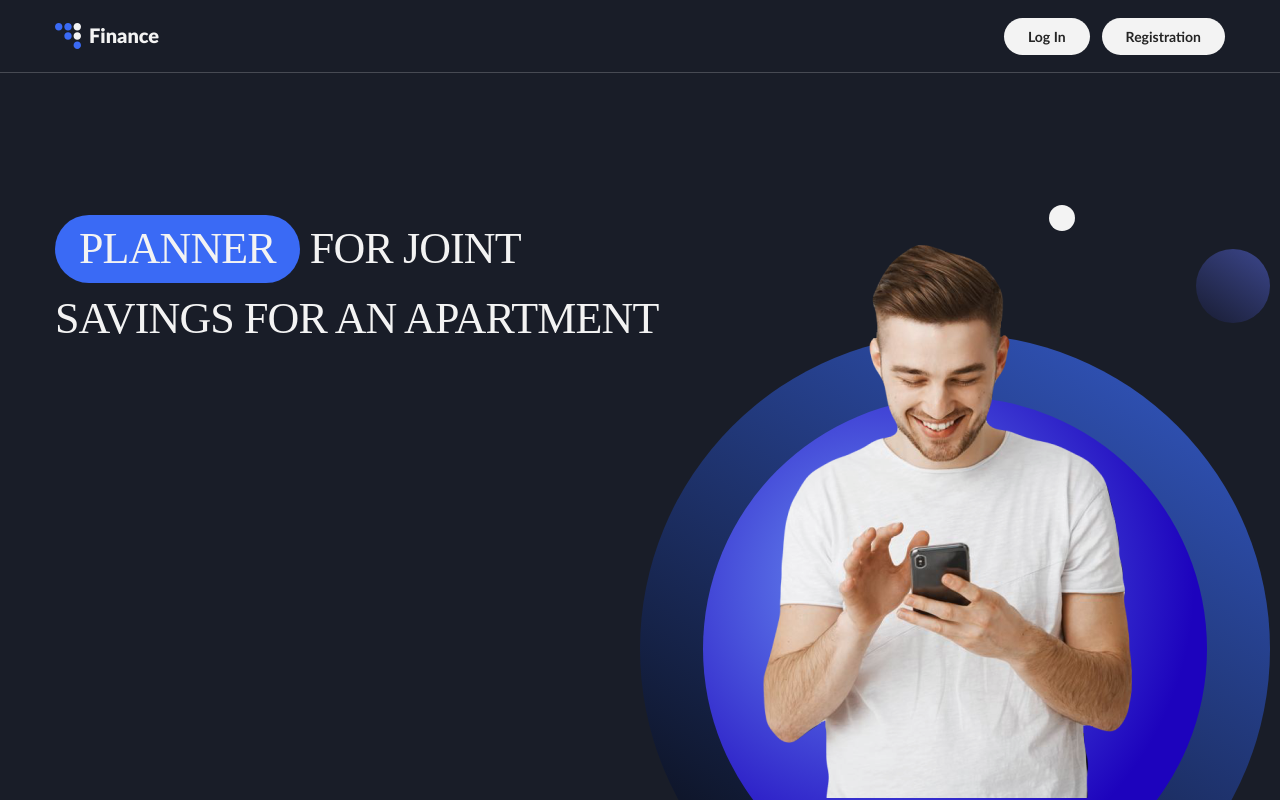
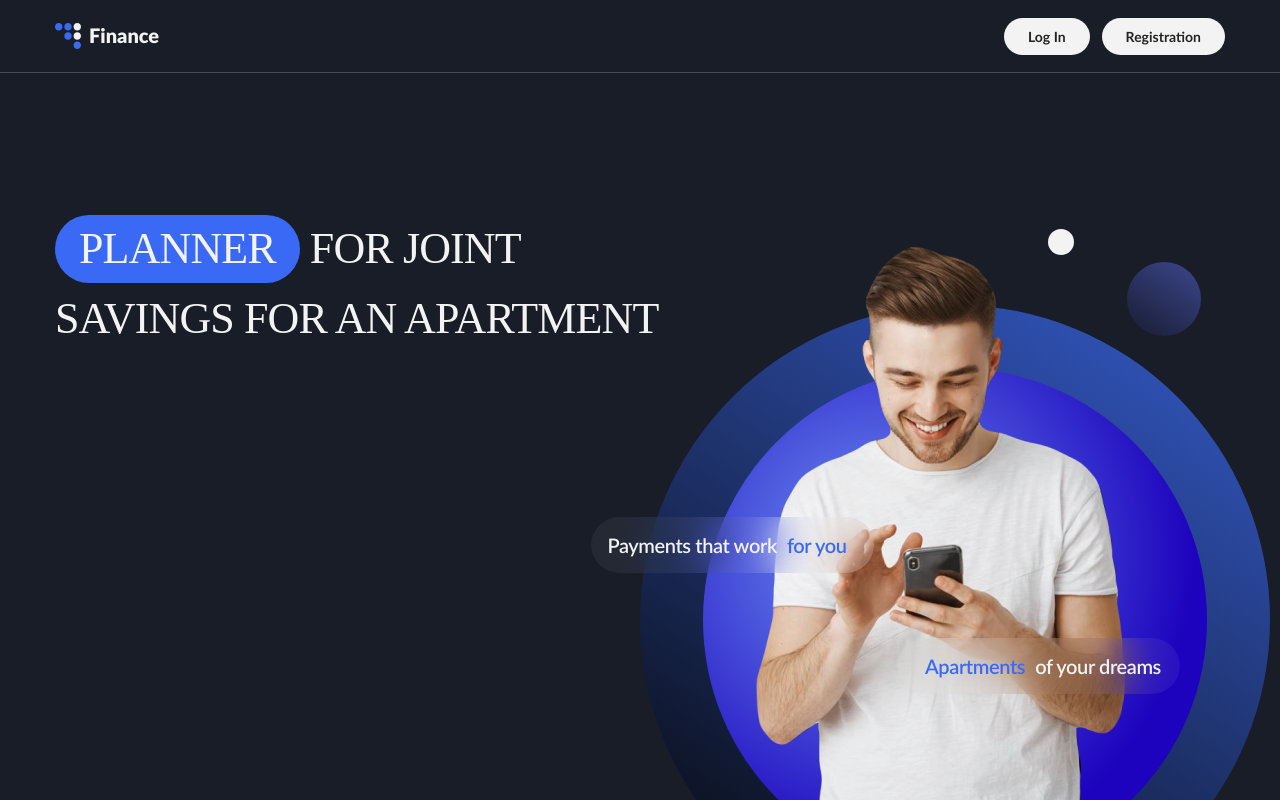
Before and after one commit to SolusBlade/ITD-React-project, a React (Create React App) app: page / in a window 1280 px wide. Built offline with nearby package versions, Linux system fonts and the light colour scheme; a web font is replaced by a local one; what yup-password would draw is missing.

Commit message:
adds text elements on hero img, eye show/hide toggle on password input field

```diff
--- a/src/components/HomePageElt/HomePageElt.jsx
+++ b/src/components/HomePageElt/HomePageElt.jsx
@@ -8,7 +8,8 @@ const HomePageElt = () => {
   // const location = useLocation();
 
   return (
-    <Container>
+    <Container style={{position: "relative",}}>
+      {/* <div className={s.section}> */}
       {/* <NavLink to='/register'state={location}>REGISTER</NavLink>
         <NavLink to='/login' state={location}>LOGIN</NavLink> */}
 
@@ -28,15 +29,22 @@ const HomePageElt = () => {
         </h1>
       )}
       <div className={s.imgWrap}>
-        <div className={s.imgRoundWhite} />
-        <div className={s.imgRoundGrad} />
+        <div className={s.imgOuterRound}>
+          <div className={s.imgRoundWhite} />
+          <div className={s.imgRoundGrad} />
+          <div className={s.imgInnerRound} />
+          <div className={s.homeImg}></div>
+          <div className={s.textPaiments}>
+            Payments that work
+            <span className={s.textPaimentsAccent}> for you</span>
+          </div>
+          <div className={s.textAppartments}>
+          <span className={s.textPaimentsAccent}> Apartments</span> of your dreams
 
-        <div className={s.imgOuterRound}>
-          <div className={s.imgInnerRound} />
+          </div>
         </div>
-        <div className={s.homeImg} />
-
       </div>
+      {/* </div> */}
     </Container>
   );
 };
--- a/src/components/HomePageElt/HomePageElt.module.scss
+++ b/src/components/HomePageElt/HomePageElt.module.scss
@@ -52,7 +52,8 @@
 .imgWrap {
   position: absolute;
   overflow: hidden;
-  width: 370px;
+  width: 481px;
+  width: 100%;
   height: 433px;
   right: 50%;
   bottom: 0;
@@ -65,9 +66,9 @@
     transform: translateX(50%);
   }
   @include desktop {
-    width: 630px;
+    width: 690px;
     height: 595px;
-    left: 50%;
+    left: 46%;
   }
 }
 
@@ -75,8 +76,9 @@
   position: absolute;
   width: 481px;
   height: 481px;
-  bottom: -135px;
-  right: -53px;
+  bottom: -124px;
+  right: 50%;
+  transform: translateX(50%);
 
   border-radius: 50%;
   z-index: 1;
@@ -85,12 +87,15 @@
     rgba(58, 106, 245, 0.7) 9.2%,
     rgba(0, 0, 0, 0.7) 97.4%
   );
-
   @include tablet {
     width: 630px;
     height: 630px;
-    right: 0;
     bottom: -164px;
+    right: 48%;
+  }
+  @include desktop {
+    bottom: -135px;
+    right: 47%;
   }
 }
 
@@ -115,8 +120,8 @@
   position: absolute;
   width: 20px;
   height: 20px;
-  right: 106px;
-  top: 0px;
+  right: 159px;
+  top: -56px;
   border-radius: 50%;
 
   background: $white;
@@ -125,6 +130,7 @@
     width: 26px;
     height: 26px;
     right: 31%;
+    top: -12%;
   }
 }
 
@@ -132,8 +138,8 @@
   position: absolute;
   width: 56px;
   height: 56px;
-  right: 0;
-  top: 44px;
+  right: 53px;
+  top: -32px;
   border-radius: 50%;
   background: linear-gradient(
     214.51deg,
@@ -144,6 +150,8 @@
   @include tablet {
     width: 74px;
     height: 74px;
+    right: 69px;
+    top: -43px;
   }
 }
 
@@ -152,13 +160,16 @@
   position: absolute;
   width: 349px;
   height: 454px;
-  right: 13px;
-  top: 4%;
+  // right: 13px;
+  right: 66px;
+  // top: 4%;
+  bottom: 110px;
+
   z-index: 5;
   background-image: url(../../assets/images/hero-mobile.png);
   background-repeat: no-repeat;
-    background-position: center;
-    object-fit: contain;
+  background-position: center;
+  object-fit: contain;
   @include retina {
     background-image: url(../../assets/images/hero-mobile-2x.png);
   }
@@ -166,7 +177,9 @@
   @include tablet {
     width: 438px;
     height: 569px;
-    right: 18%;
+    right: 19%;
+    bottom: 135px;
+
     background-image: url(../../assets/images/hero-tablet.png);
     @include retina {
       background-image: url(../../assets/images/hero-tablet-2x.png);
@@ -182,3 +195,85 @@
     }
   }
 }
+
+.textPaiments {
+  position: absolute;
+  display: flex;
+  justify-content: center;
+  align-items: center;
+  // width: 283px;
+  // height: 56px;
+  width: 197px;
+  height: 34px;
+  // left: -9px;
+  // top: 201px;
+  left: 66px;
+  top: 151px;
+  color: $white;
+  font-style: normal;
+  @include font(600, 14px, 1.3);
+
+  text-align: center;
+  letter-spacing: -0.02em;
+
+  background: rgba(243, 243, 243, 0.053);
+  backdrop-filter: blur(21.47px);
+  border-radius: 31px;
+  z-index: 10;
+
+  @include tablet {
+    width: 283px;
+    height: 56px;
+    left: -9px;
+    top: 201px;
+
+    @include font(600, 20px, 1.2);
+  }
+
+  @include desktop {
+    left: -49px;
+    top: 212px;
+  }
+}
+.textAppartments {
+  position: absolute;
+  display: flex;
+  justify-content: center;
+  align-items: center;
+  // width: 283px;
+  // height: 56px;
+  width: 197px;
+  height: 34px;
+  right: 88px;
+  bottom: 189px;
+
+  color: $white;
+  @include font(600, 14px, 1.3);
+
+  text-align: center;
+  letter-spacing: -0.02em;
+
+  background: rgba(243, 243, 243, 0.053);
+  backdrop-filter: blur(21.47px);
+  border-radius: 31px;
+  z-index: 10;
+
+  @include tablet {
+    width: 283px;
+    height: 56px;
+    right: 73px;
+    bottom: 240px;
+
+    @include font(600, 20px, 1.2);
+  }
+
+  @include desktop {
+    right: 90px;
+    bottom: 241px;
+  }
+}
+
+.textPaimentsAccent {
+  color: $blue;
+  padding: 0 10px;
+}
--- a/src/components/UserForm/UserForm.jsx
+++ b/src/components/UserForm/UserForm.jsx
@@ -1,19 +1,26 @@
-import {  memo } from 'react';
-import { useDispatch} from 'react-redux';
+import { memo } from 'react';
+import { useDispatch } from 'react-redux';
 import s from './UserForm.module.scss';
 import { Formik, Field, Form } from 'formik';
 import * as Yup from 'yup';
 import YupPassword from 'yup-password';
+import icon from '../../assets/icons/icons.svg';
 
 YupPassword(Yup);
 
 const UserForm = ({ onSubmit, btnSubmit }) => {
-
   const dispatch = useDispatch();
 
   return (
     <Formik
-      initialValues={{ name: '', email: '', password: '' }}
+      initialValues={{
+        name: '',
+        email: '',
+        password: '',
+        toggle: true,
+        eye: true,
+        type: 'password',
+      }}
       validationSchema={Yup.object({
         name: Yup.string()
           .min(4, 'Must be 4 characters or more')
@@ -32,21 +39,26 @@ const UserForm = ({ onSubmit, btnSubmit }) => {
         setSubmitting(false);
       }}
     >
-      {({ errors, touched }) => (
+      {({ errors, touched, values }) => (
         <Form className={s.form}>
           <h3 className={s.title}>{btnSubmit}</h3>
           {btnSubmit === 'Register' && (
             <>
               {' '}
               <div className={s.inputWrap}>
-
                 <label className={s.inputLabel} htmlFor="nameInput">
                   Name
                 </label>
                 <Field
-                style={touched.name && errors.name? {
-                  outline: '1px solid red',}: {
-                    outline: '1px solid white'}}
+                  style={
+                    touched.name && errors.name
+                      ? {
+                          outline: '1px solid red',
+                        }
+                      : {
+                          outline: '1px solid white',
+                        }
+                  }
                   className={s.inputField}
                   type="text"
                   name="name"
@@ -65,9 +77,15 @@ const UserForm = ({ onSubmit, btnSubmit }) => {
               Email
             </label>
             <Field
-              style={touched.email && errors.email? {
-                outline: '1px solid red',}: {
-                  outline: '1px solid white'}}
+              style={
+                touched.email && errors.email
+                  ? {
+                      outline: '1px solid red',
+                    }
+                  : {
+                      outline: '1px solid white',
+                    }
+              }
               className={s.inputField}
               type="email"
               name="email"
@@ -84,15 +102,40 @@ const UserForm = ({ onSubmit, btnSubmit }) => {
               Password
             </label>
             <Field
-              style={touched.password && errors.password? {
-                outline: '1px solid red',}: {
-                  outline: '1px solid white'}}
+              style={
+                touched.password && errors.password
+                  ? {
+                      outline: '1px solid red',
+                    }
+                  : {
+                      outline: '1px solid white',
+                    }
+              }
               className={s.inputField}
-              type="password"
+              type={values.toggle ? 'password' : 'text'}
               id="passwordInput"
               placeholder="Enter Password"
               name="password"
             />
+            <label className={s.checkboxtLabel} htmlFor="toggle">
+              <Field
+                className={s.eyeCheckbox}
+                type="checkbox"
+                id="toggle"
+                name="toggle"
+              />
+              <span className={s.eyeSpan}>
+                {values.toggle ? (
+                  <svg width="24" height="24" fill={touched.password && errors.password? 'red': 'white' } >
+                    <use xlinkHref={`${icon}#icon-eye-blocked`} />
+                  </svg>
+                ) : (
+                  <svg width="24" height="24" fill={touched.password && errors.password? 'red': 'white' } >
+                    <use xlinkHref={`${icon}#icon-eye`} />
+                  </svg>
+                )}
+              </span>
+            </label>
             {touched.password && errors.password && (
               <div className={s.error}>{errors.password}</div>
             )}
--- a/src/components/UserForm/UserForm.module.scss
+++ b/src/components/UserForm/UserForm.module.scss
@@ -4,7 +4,6 @@
 $black: #242424;
 $gray: #6c6c6c;
 $transition: 300ms linear;
-
 
 .form {
   display: flex;
@@ -83,7 +82,6 @@ $transition: 300ms linear;
     color: $white;
     border: 1px solid rgba(108, 108, 108, 0.4);
     background-color: $dark-blue;
-
   }
 
   &:focus-visible {
@@ -109,7 +107,7 @@ $transition: 300ms linear;
   border: 1px solid rgba(243, 243, 243, 0.4);
   transform: scale(1);
   transition: background-color $transition, color $transition,
-  transform $transition;
+    transform $transition;
 
   @include tablet {
     margin-top: 16px;
@@ -142,3 +140,24 @@ $transition: 300ms linear;
 
   color: #ff2e00;
 }
+
+.checkboxLabel {
+  position: relative;
+}
+
+.eyeCheckbox {
+  position: absolute;
+  opacity: 0;
+  cursor: pointer;
+  height: 0;
+  width: 0;
+  display: none;
+}
+.eyeSpan {
+  position: absolute;
+  right: 16px;
+  bottom: 34px;
+  height: 25px;
+  width: 25px;
+  color: $white;
+}
```
Also changed, not shown: src/assets/icons/icons.svg. Lines whose indentation alone changed are shown as unchanged.
